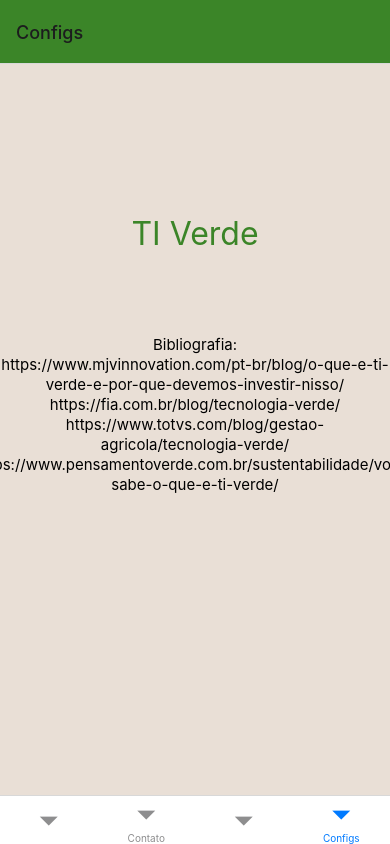
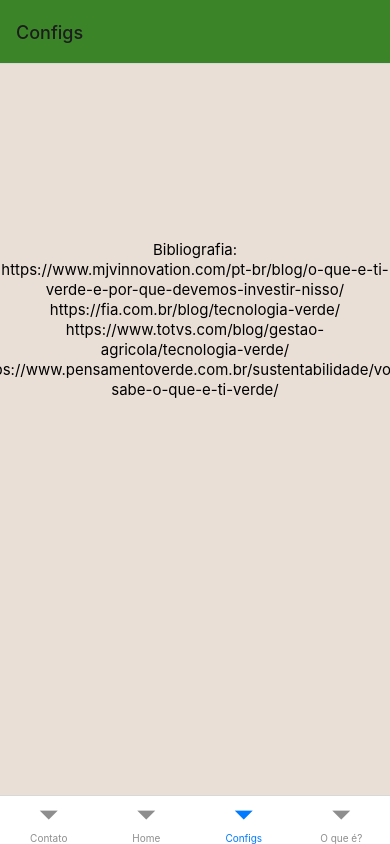
Before and after one commit to bgarbero/meuAppTIVerde, a React Native app in the folder meuAppTiVerde/: screen /Configs in a window 390 px wide. Built offline with nearby package versions, Linux system fonts and the light colour scheme.

Commit message:
trablhando tab navigate

```diff
--- a/meuAppTiVerde/App.js
+++ b/meuAppTiVerde/App.js
@@ -1,30 +1,24 @@
 import 'react-native-gesture-handler';
+/* import 'react-native-reanimated' */
 import { StatusBar } from 'expo-status-bar';
 import { StyleSheet, Text, View } from 'react-native';
 import Home from './src/pages/Home';
-import login from './src/pages/Login';
 import contato from './src/pages/Contato';
 import configuracoes from './src/pages/Configuracoes';
+import PageOqueE from './src/pages/PageOqueE';
 import { NavigationContainer } from '@react-navigation/native';
 import { createBottomTabNavigator } from '@react-navigation/bottom-tabs';
-/* import { createDrawerNavigator  } from '@react-navigation/drawer'; */
+/* import { createDrawerNavigator } from '@react-navigation/drawer'; */
 import { Feather } from '@expo/vector-icons';
 import { createNativeStackNavigator } from '@react-navigation/native-stack';
 
 
 const Tab = createBottomTabNavigator();
+/* const Drawer = createDrawerNavigator(); */
 
-export default function App() {
+const TabNavigate = () => {
   return (
-    <NavigationContainer>
-      <Tab.Navigator initialRouteName='Login'>
-      <Tab.Screen
-      name='Login'
-      component={login}
-      options={{
-        title: ""
-      }}
-    />
+  <Tab.Navigator initialRouteName='Home'>
 
          <Tab.Screen
          name='Contato'
@@ -39,7 +33,7 @@ export default function App() {
         name='Home'
         component={Home}
         options={{
-          title:"",
+          title:"Home",
           headerStyle:{
             backgroundColor: "#3B8528"
           }
@@ -53,8 +47,34 @@ export default function App() {
             backgroundColor: "#3B8528"
           }
         }}/>
+
+        <Tab.Screen
+        name='O que é?'
+        component={PageOqueE}
+        options={{
+          title:"O que é?",
+          headerStyle:{
+            backgroundColor: "#3B8528"
+          }
+        }}/>
       </Tab.Navigator>
+  )
+}
 
+/* const DrawerNavigate = () => {
+  return(
+    <Drawer.Navigator>
+      <Drawer.Screen/>
+      <Drawer.Screen/>
+    </Drawer.Navigator>
+  )
+} */
+
+export default function App() {
+  return (
+    <NavigationContainer>
+      <TabNavigate></TabNavigate>
+      {/* <DrawerNavigate name = "O que é?" component={PageOqueE}></DrawerNavigate> */}
     </NavigationContainer>
   );
 }
--- a/meuAppTiVerde/babel.config.js
+++ b/meuAppTiVerde/babel.config.js
@@ -2,6 +2,6 @@ module.exports = function(api) {
   api.cache(true);
   return {
     presets: ['babel-preset-expo'],
-    plugins: ['react-native-reanimated/plugin'],
+    plugins: ['react-native-reanimated/plugin']
   };
 };
--- a/meuAppTiVerde/package.json
+++ b/meuAppTiVerde/package.json
@@ -21,8 +21,9 @@
     "native-base": "^3.4.28",
     "react": "18.2.0",
     "react-native": "0.71.8",
+    "react-native-drawer-layout": "^3.2.0",
     "react-native-gesture-handler": "~2.9.0",
-    "react-native-reanimated": "~2.14.4",
+    "react-native-reanimated": "~2.2.4",
     "react-native-safe-area-context": "4.5.0",
     "react-native-screens": "~3.20.0",
     "styled-components": "^5.3.11"
--- a/meuAppTiVerde/src/pages/Configuracoes/index.js
+++ b/meuAppTiVerde/src/pages/Configuracoes/index.js
@@ -5,8 +5,6 @@ import { Container, MeuTexto, MeuTitulo, Cpu } from "../../styles/style-geral";
 function configuracoes(){
     return (
         <Container>
-            {/* <Cpu source={require('../../assets/cpu.png')} style={style.imagem}></Cpu> */}
-            <MeuTitulo style={style.titulo}>TI Verde</MeuTitulo>
             <MeuTexto style={style.config}>Bibliografia:</MeuTexto>
             <MeuTexto style={style.config}>https://www.mjvinnovation.com/pt-br/blog/o-que-e-ti-verde-e-por-que-devemos-investir-nisso/</MeuTexto>
             <MeuTexto style={style.config}>https://fia.com.br/blog/tecnologia-verde/</MeuTexto>
@@ -18,16 +16,10 @@ function configuracoes(){
 
 const style = StyleSheet.create({
     config:{
-        /* alignItems: "center", */
-        /* justifyContent: "center", */
-        top: -300
-    },
-    titulo:{
-        top: 150
-    }/* ,
-    imagem:{
-        top: 0
-    } */
+        alignItems: "center",
+        justifyContent: "center",
+        top: -110
+    }
 })
 
 export default configuracoes;
--- a/meuAppTiVerde/src/pages/Contato/index.js
+++ b/meuAppTiVerde/src/pages/Contato/index.js
@@ -5,7 +5,6 @@ import { Container, MeuTexto, MeuTitulo } from "../../styles/style-geral";
 function contato(){
     return (
         <Container>
-            <MeuTitulo style={style.titulo}>TI Verde</MeuTitulo>
                 <MeuTexto style={style.texto}>Autor: Bruno da Silva Garbero</MeuTexto>
                 <MeuTexto style={style.texto}>E-mail: bruno_garbero@hotmail.com</MeuTexto>
                 <MeuTexto style={style.texto}>Telefone: (24) 99204-9499</MeuTexto>
@@ -18,11 +17,8 @@ const style = StyleSheet.create({
         alignItems: 'center',
         justifyContent: 'center',
         marginBottom: 15,
-        top: -300
+        top: -110
     },
-    titulo:{
-        top: 150
-    }
 })
 
 export default contato;
--- a/meuAppTiVerde/src/pages/Login/index.js
+++ /dev/null
@@ -1,28 +0,0 @@
-import {react} from 'react';
-import {Text, StyleSheet, View, Image} from "react-native";
-import { Container, MeuTexto, MeuTitulo, Cpu } from "../../styles/style-geral";
-import { TextInput } from 'react-native-gesture-handler';
-
-function login({navigation}){
-    return (
-        <Container>
-            <Cpu source={require('../../assets/cpu.png')}></Cpu>
-            <MeuTitulo>
-                TI Verde
-            </MeuTitulo>
-            <MeuTexto sytle={style.input}>Digite seu nome</MeuTexto>
-            <TextInput></TextInput>
-        </Container>
-    )
-}
-
-const style = StyleSheet.create({
-    input:{
-        flex: 1,
-        alignContent: "center",
-        justifyContent: "center",
-        color: '#3B8528',
-        top: 0
-    }
-})
-export default login;
```
Also changed, not shown: 1 other file (tests, documents, lock files or other folders).
